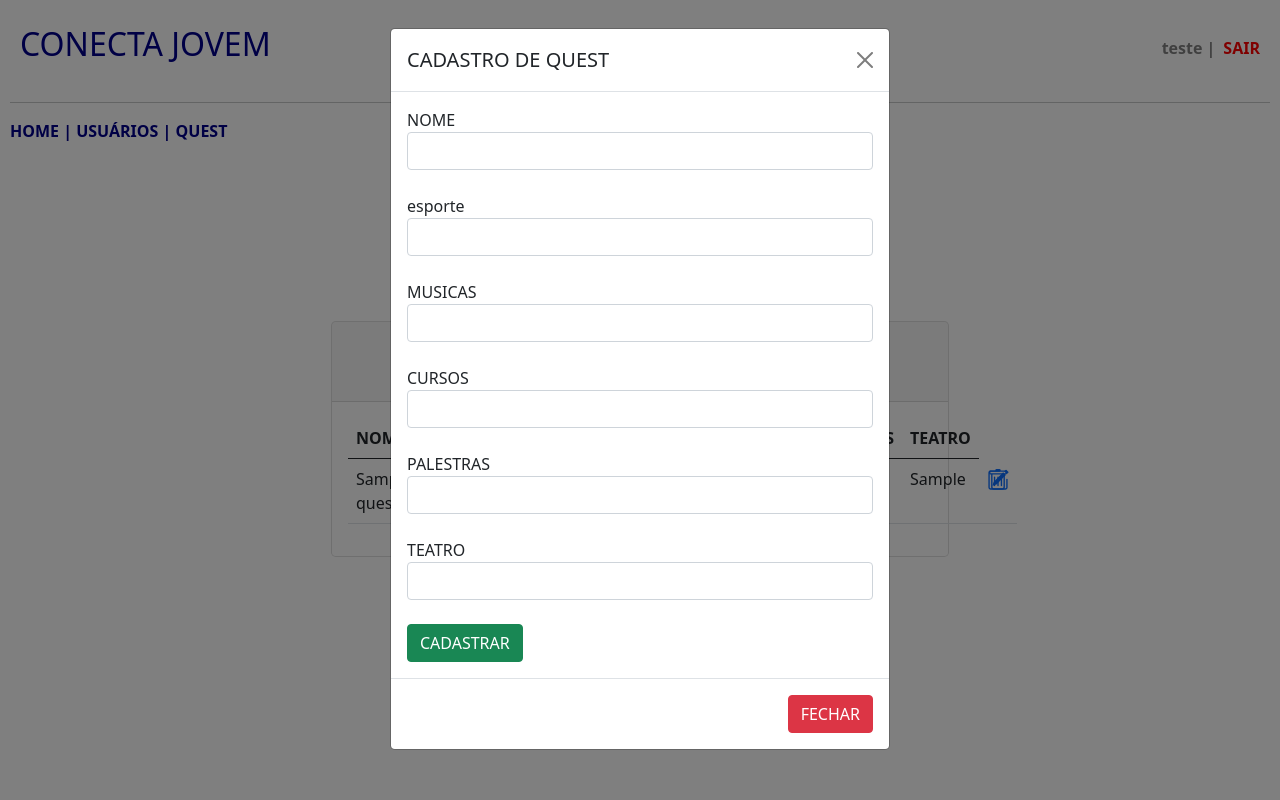
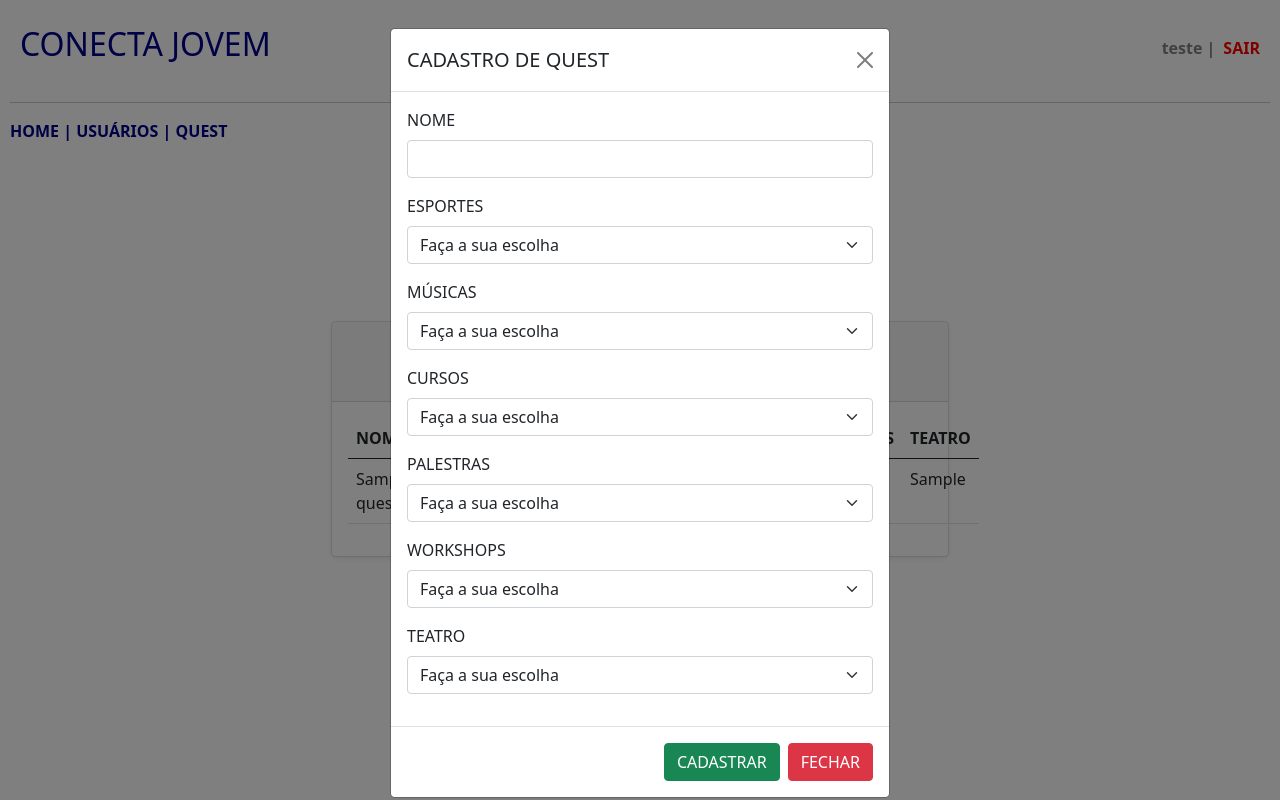
Before and after one commit to pato-elegante8/senai_php, a PHP site: page /desenvolvimento/quest.php in a window 1280 px wide, after a click on "FAZER QUEST". Run offline with PHP 8.4, Linux system fonts and the light colour scheme; a user stored in the database is signed in; tables that the repository leaves empty or names only in its code hold one stand-in row (values such as "Sample post").

Commit message:
Add files via upload

```diff
--- a/desenvolvimento/index.php
+++ b/desenvolvimento/index.php
@@ -53,8 +53,11 @@ img {
 <img src="Captura de tela 2025-10-13 084403.png" alt="Imagem no topo">
 
 <!-- Botão central -->
+
+
 <div class="caixa">
-    <button type="button" class="btn btn-outline-primary custom-btn">LOGIN</button>
+<a href="pagina_login.php">
+    <button type="button" class="btn btn-outline-primary custom-btn">ENTRAR</button>
 </div>
 
 <!-- Barra no rodapé -->
--- a/desenvolvimento/quest.php
+++ b/desenvolvimento/quest.php
@@ -1,10 +1,9 @@
 <?php
 session_start();
 include 'conecta.php';
+
 if (!isset($_SESSION["user"])) {
-        echo "<script language='javascript' type='text/javascript'>
-        window.location.href='index.php';
-        </script>";
+    echo "<script>window.location.href='index.php';</script>";
     exit;
 }
 ?>
@@ -14,8 +13,10 @@
     <meta charset="utf-8">
     <meta http-equiv="content-language" content="pt-br">
     <title>CONECTA JOVEM</title>
-        <link href="https://cdn.jsdelivr.net/npm/bootstrap@5.0.2/dist/css/bootstrap.min.css" rel="stylesheet" integrity="sha384-EVSTQN3/azprG1Anm3QDgpJLIm9Nao0Yz1ztcQTwFspd3yD65VohhpuuCOmLASjC" crossorigin="anonymous">
-        <script src="https://cdn.jsdelivr.net/npm/bootstrap@5.0.2/dist/js/bootstrap.bundle.min.js" integrity="sha384-MrcW6ZMFYlzcLA8Nl+NtUVF0sA7MsXsP1UyJoMp4YLEuNSfAP+JcXn/tWtIaxVXM" crossorigin="anonymous"></script>
+    <link href="https://cdn.jsdelivr.net/npm/bootstrap@5.0.2/dist/css/bootstrap.min.css" rel="stylesheet"
+          integrity="sha384-EVSTQN3/azprG1Anm3QDgpJLIm9Nao0Yz1ztcQTwFspd3yD65VohhpuuCOmLASjC" crossorigin="anonymous">
+    <script src="https://cdn.jsdelivr.net/npm/bootstrap@5.0.2/dist/js/bootstrap.bundle.min.js"
+            integrity="sha384-MrcW6ZMFYlzcLA8Nl+NtUVF0sA7MsXsP1UyJoMp4YLEuNSfAP+JcXn/tWtIaxVXM" crossorigin="anonymous"></script>
     <style>
         body {
             padding: 5px;
@@ -53,33 +54,44 @@
 <header class="main-header">
     <h2>CONECTA JOVEM</h2>
     <div class="user-info">
-                <?php
-                    if (!empty($_SESSION["user"])) {
-                        $usuario = $_SESSION["user"];
-                        echo "<span class='username'>".htmlspecialchars($usuario)." | </span><a class='logout-link' href='sair.php'>SAIR</a>";
-                    }
-                ?>
+        <?php if (!empty($_SESSION["user"])): ?>
+            <?php $usuario = htmlspecialchars($_SESSION["user"]); ?>
+            <span class="username"><?= $usuario ?> | </span>
+            <a class="logout-link" href="sair.php">SAIR</a>
+        <?php endif; ?>
     </div>
 </header>
+
 <hr>
+
 <nav>
-            <?php
-                include 'menu.php';
-            ?>
+    <?php include 'menu.php'; ?>
 </nav>
+
 <br>
-     <center><h2><svg xmlns="http://www.w3.org/2000/svg" width="60" height="60" fill="#00008B" class="bi bi-card-list" viewBox="0 0 16 16">
+
+<center>
+    <h2>
+        <svg xmlns="http://www.w3.org/2000/svg" width="60" height="60" fill="#00008B" class="bi bi-card-list" viewBox="0 0 16 16">
             <path d="M14.5 3a.5.5 0 0 1 .5.5v9a.5.5 0 0 1-.5.5h-13a.5.5 0 0 1-.5-.5v-9a.5.5 0 0 1 .5-.5zm-13-1A1.5 1.5 0 0 0 0 3.5v9A1.5 1.5 0 0 0 1.5 14h13a1.5 1.5 0 0 0 1.5-1.5v-9A1.5 1.5 0 0 0 14.5 2z"/>
             <path d="M5 8a.5.5 0 0 1 .5-.5h7a.5.5 0 0 1 0 1h-7A.5.5 0 0 1 5 8m0-2.5a.5.5 0 0 1 .5-.5h7a.5.5 0 0 1 0 1h-7a.5.5 0 0 1-.5-.5m0 5a.5.5 0 0 1 .5-.5h7a.5.5 0 0 1 0 1h-7a.5.5 0 0 1-.5-.5m-1-5a.5.5 0 1 1-1 0 .5.5 0 0 1 1 0M4 8a.5.5 0 1 1-1 0 .5.5 0 0 1 1 0m0 2.5a.5.5 0 1 1-1 0 .5.5 0 0 1 1 0"/>
-        </svg>&nbsp;QUEST</h2></center>
+        </svg>&nbsp;QUEST
+    </h2>
+</center>
+
 <br>
-        <center><button type="button" class="btn btn-primary" data-bs-toggle="modal" data-bs-target="#exampleModal">
+
+<center>
+    <button type="button" class="btn btn-primary" data-bs-toggle="modal" data-bs-target="#exampleModal">
         FAZER QUEST
-        </button></center>
+    </button>
+</center>
+
 <br>
+
 <div class="row justify-content-center row-cols-1 row-cols-md-2 mb-3 text-center">
     <div class="col">
-                <div class="card mb-4 rounded-3 shadow-sw">
+        <div class="card mb-4 rounded-3 shadow-sm">
             <div class="card-header py-3">
                 <h2>QUEST CADASTRADAS</h2>
             </div>
@@ -89,7 +101,7 @@
                         <tr>
                             <th scope="col">NOME</th>
                             <th scope="col">ESPORTES</th>
-                                    <th scope="col">MUSICAS</th>
+                            <th scope="col">MÚSICAS</th>
                             <th scope="col">CURSOS</th>
                             <th scope="col">PALESTRAS</th>
                             <th scope="col">WORKSHOPS</th>
@@ -97,38 +109,26 @@
                         </tr>
                     </thead>
                     <tbody>
-                                <tr>
                         <?php
                         $pesquisa = mysqli_query($conn, "SELECT * FROM quest ORDER BY nome");
-                                        $row = mysqli_num_rows($pesquisa);
-                                        if ($row > 0) {
-                                            while ($registro = $pesquisa -> fetch_array()) {
-                                                $id = $registro['id'];
-                                                $nome = $registro['nome'];
-                                                $esportes = $registro['esportes'];
-                                                $musicas = $registro['musicas'];
-                                                $cursos = $registro['cursos'];
-                                                $palestras = $registro['palestras'];
-                                                $workshops = $registro['workshops'];
-                                                $teatro = $registro['teatro'];
-                                                echo '<td>'.$nome.'</td>';
-                                                echo '<td>'.$esportes.'</td>';
-                                                echo '<td>'.$musicas.'</td>';
-                                                echo '<td>'.$cursos.'</td>';
-                                                echo '<td>'.$palestras.'</td>';
-                                                echo '<td>'.$workshops.'</td>';
-                                                echo '<td>'.$teatro.'</td>';
-                                                echo '<td><a href=><svg xmlns= width="22" height="22" fill="currentColor" class="bi bi-pencil-square" viewBox="0 0 16 16">
-                                                <path d="M15.502 1.94a.5.5 0 0 1 0 .706L14.459 3.69l-2-2L13.502.646a.5.5 0 0 1 .707 0l1.293 1.293zm-1.75 2.456-2-2L4.939 9.21a.5.5 0 0 0-.121.196l-.805 2.414a.25.25 0 0 0 .316.316l2.414-.805a.5.5 0 0 0 .196-.12l6.813-6.814z"/>
-                                                <path fill-rule="evenodd" d="M1 13.5A1.5 1.5 0 0 0 2.5 15h11a1.5 1.5 0 0 0 1.5-1.5v-6a.5.5 0 0 0-1 0v6a.5.5 0 0 1-.5.5h-11a.5.5 0 0 1-.5-.5v-11a.5.5 0 0 1 .5-.5H9a.5.5 0 0 0 0-1H2.5A1.5 1.5 0 0 0 1 2.5z"/>
-
-                                                <path d="M5.5 5.5A.5.5 0 0 1 6 6v6a.5.5 0 0 1-1 0V6a.5.5 0 0 1 .5-.5m2.5 0a.5.5 0 0 1 .5.5v6a.5.5 0 0 1-1 0V6a.5.5 0 0 1 .5-.5m3 .5a.5.5 0 0 0-1 0v6a.5.5 0 0 0 1 0z"/>
-                                                <path d="M14.5 3a1 1 0 0 1-1 1H13v9a2 2 0 0 1-2 2H5a2 2 0 0 1-2-2V4h-.5a1 1 0 0 1-1-1V2a1 1 0 0 1 1-1H6a1 1 0 0 1 1-1h2a1 1 0 0 1 1 1h3.5a1 1 0 0 1 1 1zM4.118 4 4 4.059V13a1 1 0 0 0 1 1h6a1 1 0 0 0 1-1V4.059L11.882 4zM2.5 3h11V2h-11z"/>
-                                                </svg></a></td>';
-                                                echo '</tr>';
+                        if (!$pesquisa) {
+                            echo "<tr><td colspan='7'>Erro na consulta: " . htmlspecialchars(mysqli_error($conn)) . "</td></tr>";
+                        } else {
+                            if (mysqli_num_rows($pesquisa) > 0) {
+                                while ($registro = mysqli_fetch_assoc($pesquisa)) {
+                                    echo "<tr>";
+                                    echo "<td>" . htmlspecialchars($registro['nome']) . "</td>";
+                                    echo "<td>" . htmlspecialchars($registro['esportes']) . "</td>";
+                                    echo "<td>" . htmlspecialchars($registro['musicas']) . "</td>";
+                                    echo "<td>" . htmlspecialchars($registro['cursos']) . "</td>";
+                                    echo "<td>" . htmlspecialchars($registro['palestras']) . "</td>";
+                                    echo "<td>" . htmlspecialchars($registro['workshops']) . "</td>";
+                                    echo "<td>" . htmlspecialchars($registro['teatro']) . "</td>";
+                                    echo "</tr>";
                                 }
                             } else {
-
+                                echo "<tr><td colspan='7'>Nenhuma quest cadastrada.</td></tr>";
+                            }
                         }
                         ?>
                     </tbody>
@@ -137,45 +137,106 @@
         </div>
     </div>
 </div>
+
 <!-- Modal -->
 <div class="modal fade" id="exampleModal" tabindex="-1" aria-labelledby="exampleModalLabel" aria-hidden="true">
     <div class="modal-dialog">
         <div class="modal-content">
+            <form action="quest_cadastro.php" method="POST">
                 <div class="modal-header">
                     <h5 class="modal-title" id="exampleModalLabel">CADASTRO DE QUEST</h5>
                     <button type="button" class="btn-close" data-bs-dismiss="modal" aria-label="Close"></button>
                 </div>
                 <div class="modal-body">
-                        <form action="quest_cadastro.php" method="POST">
-                            <div class="form-group">
-                                <label>NOME</label>
-                                <input type="text" class="form-control" name="nome" required>
-                                <br>
-                                <label>esporte</label>
-                                <input type="text" class="form-control" name="esporte" required>
-                                    <br>
-                                    <label>MUSICAS</label>
-                                <input type="text" class="form-control" name="musicas" required>
-                                <br>
-                                    <label>CURSOS</label>
-                                <input type="text" class="form-control" name="cursos" required>
-                                <br>
-                                    <label>PALESTRAS</label>
-                                <input type="text" class="form-control" name="palestras" required>
-                                <br>
-                                <label>TEATRO</label>
-                                <input type="text" class="form-control" name="teatro" required>
-                                <br>
+                    <div class="mb-3">
+                        <label for="nome" class="form-label">NOME</label>
+                        <input type="text" class="form-control" id="nome" name="nome" required>
+                    </div>
 
+                    <div class="mb-3">
+                        <label for="esportes" class="form-label">ESPORTES</label>
+                        <select class="form-select" id="esportes" name="esportes" required>
+                            <option value="" selected disabled>Faça a sua escolha</option>
+                            <option value="Basquete">Basquete</option>
+                            <option value="Futebol">Futebol</option>
+                            <option value="Vôlei">Vôlei</option>
+                            <option value="Tênis">Tênis</option>
+                            <option value="Natação">Natação</option>
+                            <option value="Outro">Outro esporte que não esteja aqui.</option>
+                        </select>
+                    </div>
 
+                    <div class="mb-3">
+                        <label for="musicas" class="form-label">MÚSICAS</label>
+                        <select class="form-select" id="musicas" name="musicas" required>
+                            <option value="" selected disabled>Faça a sua escolha</option>
+                            <option value="Música Clássica">Música Clássica</option>
+                            <option value="Rock">Rock</option>
+                            <option value="Pop">Pop</option>
+                            <option value="Jazz">Jazz</option>
+                            <option value="Hip-Hop/Rap">Hip-Hop/Rap</option>
+                            <option value="Música Eletrônica">Música Eletrônica</option>
+                            <option value="Reggae">Reggae</option>
+                            <option value="Outro">Outro tipo de música que não esteja aqui.</option>
                         </select>
+                    </div>
+
+                    <div class="mb-3">
+                        <label for="cursos" class="form-label">CURSOS</label>
+                        <select class="form-select" id="cursos" name="cursos" required>
+                            <option value="" selected disabled>Faça a sua escolha</option>
+                            <option value="Bacharelados">Bacharelados</option>
+                            <option value="Licenciaturas">Licenciaturas</option>
+                            <option value="Tecnólogos">Tecnólogos</option>
+                            <option value="Outro">Outro tipo de curso que não esteja aqui.</option>
+                        </select>
+                    </div>
+
+                    <div class="mb-3">
+                        <label for="palestras" class="form-label">PALESTRAS</label>
+                        <select class="form-select" id="palestras" name="palestras" required>
+                            <option value="" selected disabled>Faça a sua escolha</option>
+                            <option value="Transformação Digital e Inovação.">Transformação Digital e Inovação.</option>
+                            <option value="Novas Tecnologias e a IA.">Novas Tecnologias e a IA.</option>
+                            <option value="Gestão de Conflitos.">Gestão de Conflitos.</option>
+                            <option value="Sustentabilidade e Responsabilidade Social.">Sustentabilidade e Responsabilidade Social.</option>
+                            <option value="Novas Profissões.">Novas Profissões.</option>
+                            <option value="Inteligência Emocional.">Inteligência Emocional.</option>
+                            <option value="Liderança Humanizada.">Liderança Humanizada.</option>
+                            <option value="Outro">Outro tipo de palestra que não esteja aqui.</option>
+                        </select>
+                    </div>
+
+                    <div class="mb-3">
+                        <label for="workshops" class="form-label">WORKSHOPS</label>
+                        <select class="form-select" id="workshops" name="workshops" required>
+                            <option value="" selected disabled>Faça a sua escolha</option>
+                            <option value="Presencial">Presencial</option>
+                            <option value="Online">Online</option>
+                            <option value="Híbrido">Híbrido</option>
+                            <option value="Outro">Outro tipo de workshop que não esteja aqui</option>
+                        </select>
+                    </div>
+
+                    <div class="mb-3">
+                        <label for="teatro" class="form-label">TEATRO</label>
+                        <select class="form-select" id="teatro" name="teatro" required>
+                            <option value="" selected disabled>Faça a sua escolha</option>
+                            <option value="Teatro Musical">Teatro Musical</option>
+                            <option value="Teatro de Vanguarda">Teatro de Vanguarda</option>
+                            <option value="Teatro Monólogo">Teatro Monólogo</option>
+                            <option value="Teatro de Rua">Teatro de Rua</option>
+                            <option value="Teatro de Fantoches/Marionetes">Teatro de Fantoches/Marionetes</option>
+                            <option value="Teatro de Sombras">Teatro de Sombras</option>
+                            <option value="Outro">Outro tipo de teatro que não esteja aqui</option>
+                        </select>
+                    </div>
+                </div>
+                <div class="modal-footer">
                     <button type="submit" class="btn btn-success">CADASTRAR</button>
+                    <button type="button" class="btn btn-danger" data-bs-dismiss="modal">FECHAR</button>
                 </div>
             </form>
-                    </div>
-                    <div class="modal-footer">
-                        <button type="button" class="btn btn-danger" data-bs-dismiss="modal">FECHAR</button>
-                    </div>
         </div>
     </div>
 </div>
--- a/desenvolvimento/quest_cadastro.php
+++ b/desenvolvimento/quest_cadastro.php
@@ -11,18 +11,18 @@
     if (mysqli_num_rows($query) > 0) {
         echo "<script language='javascript' type='text/javascript'>
         alert('Esse usuário já existe em nossa base de dados!');
-        window.location.href='usu_sejuc.php';</script>";
+        window.location.href='quest.php';</script>";
         exit();
     } else {
         $sql = "INSERT INTO quest(nome,esportes,musicas,cursos,palestras,workshops,teatro) VALUES ('$nome','$esportes','$musicas','$cursos','$palestras','$workshops','$teatro')";
         if (mysqli_query($conn, $sql)) {
             echo "<script language='javascript' type='text/javascript'>
-            window.location.href='usu_sejuc.php'
+            window.location.href='quest.php'
             </script>";
         } else {
             echo "<script language='javascript' type='text/javascript'>
             alert('Não foi possível cadastrar o usuário!');
-            window.location.href='usu_sejuc.php';</script>";
+            window.location.href='quest.php';</script>";
         }
     }
     mysqli_close($conn);
--- a/desenvolvimento/usu_sejuc.php
+++ b/desenvolvimento/usu_sejuc.php
@@ -144,10 +144,11 @@
                                 <label>CPF</label>
                                 <input type="text" class="form-control" name="cpf" required>
                                 <br>
+                                <div class="modal-footer">
                                 <button type="submit" class="btn btn-success">CADASTRAR</button>
-                            </div>
+
                         </form>
-                    </div>
+
                     <div class="modal-footer">
                         <button type="button" class="btn btn-danger" data-bs-dismiss="modal">FECHAR</button>
                     </div>
```
Lines whose indentation alone changed are shown as unchanged.
